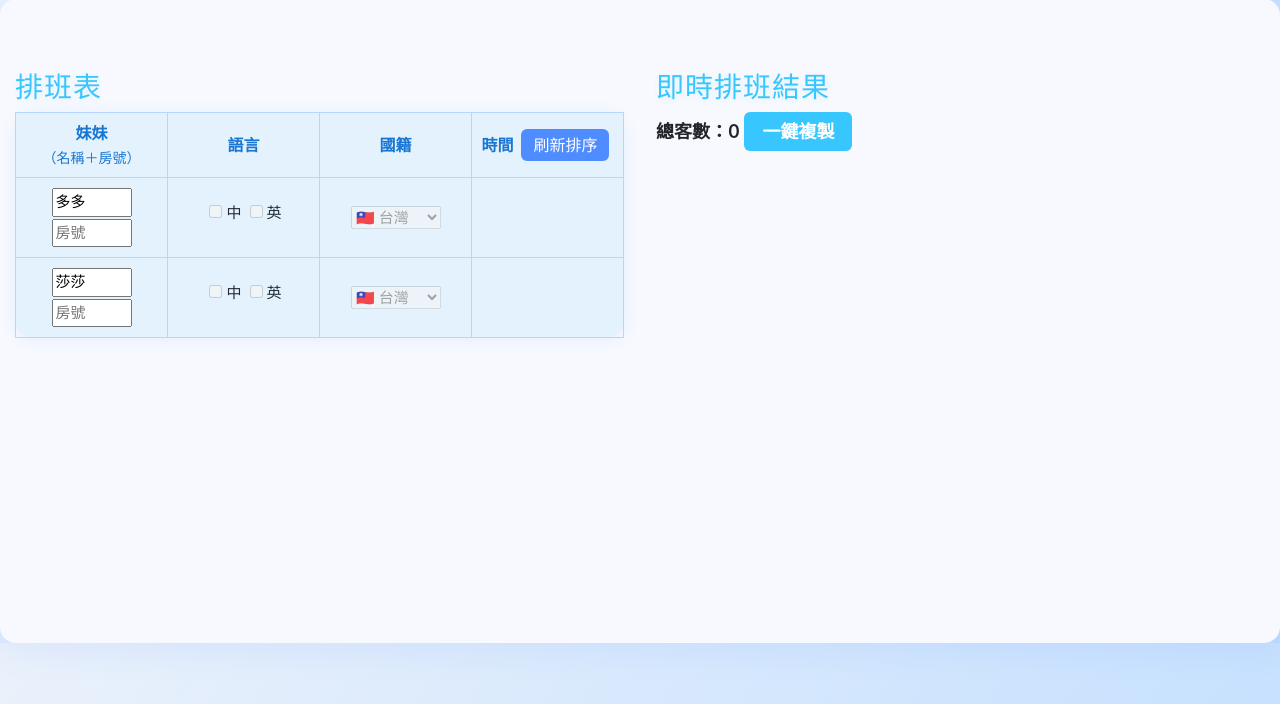
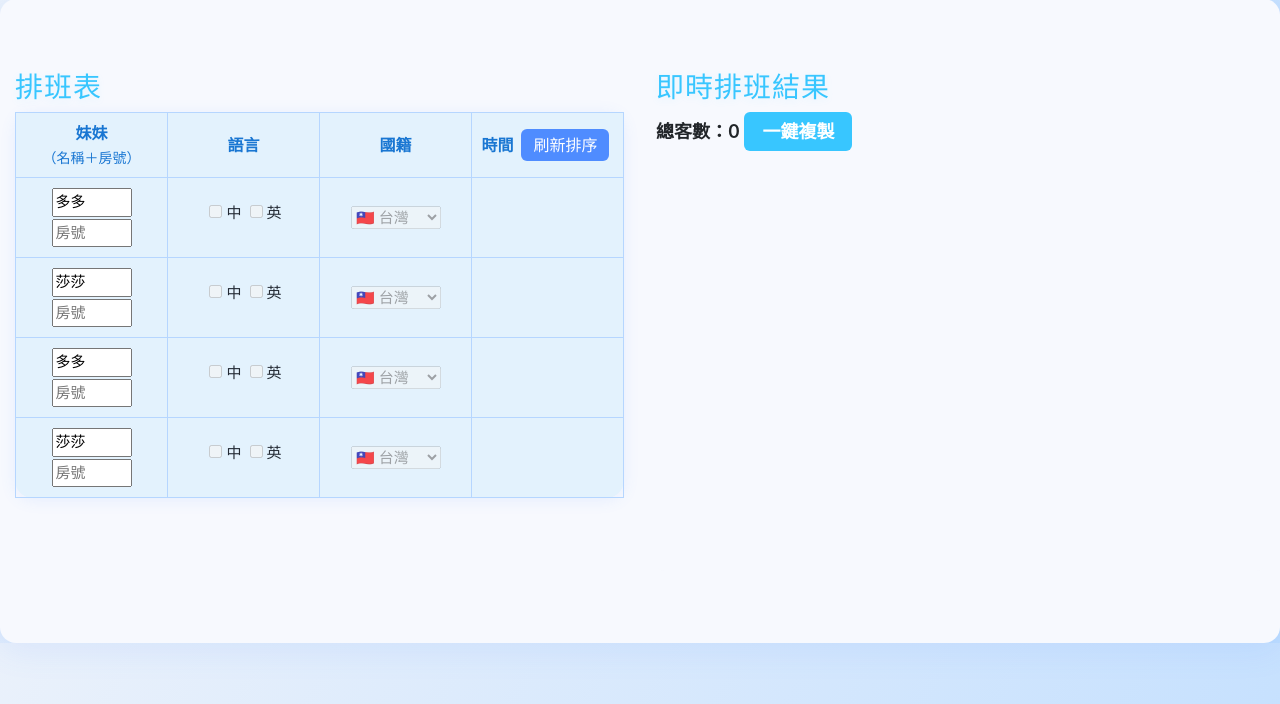
Before and after one commit to Suan0503/Test_Mod, a Flask app: page /schedule in a window 1280 px wide. Shown: the part 96-800 px from the top of the page. Run offline with Flask 3, Linux system fonts and the light colour scheme; the visitor is signed in with stand-in values (Sample User, id 1); data that the repository does not hold is empty; parts of the project's set-up code (start-up, migrations or seed data) failed here and were passed over.

Commit message:
Update schedule.html

```diff
--- a/templates/schedule.html
+++ b/templates/schedule.html
@@ -28,6 +28,34 @@
             <button class="sort-time-btn" onclick="sortAllTimes()">刷新排序</button>
           </th>
         </tr>
+      </thead>
+      <tbody id="girl-rows">
+        {% for girl in ['多多', '莎莎'] %}
+        <tr>
+          <td>
+            <input type="text" class="girl-name" value="{{ girl }}" placeholder="名稱" {% if not can_edit %}readonly{% endif %}>
+            <input type="text" class="room-input" placeholder="房號" {% if not can_edit %}readonly{% endif %}>
+          </td>
+          <td>
+            <label><input type="checkbox" class="lang-check" value="zh" {% if not can_edit %}disabled{% endif %}>中</label>
+            <label><input type="checkbox" class="lang-check" value="en" {% if not can_edit %}disabled{% endif %}>英</label>
+          </td>
+          <td>
+            <select class="nation-select" style="width:90px;" {% if not can_edit %}disabled{% endif %}>
+              <option value="tw">🇹🇼 台灣</option>
+              <option value="vn">🇻🇳 越南</option>
+              <option value="th">🇹🇭 泰國</option>
+              <option value="id">🇮🇩 印尼</option>
+            </select>
+          </td>
+          <td>
+            <div class="times-list"></div>
+            {% if can_edit %}
+            <button class="add-time-btn" onclick="addTimeRow(this)">新增時段</button>
+            {% endif %}
+          </td>
+        </tr>
+        {% endfor %}
       </thead>
       <tbody id="girl-rows">
         {% for girl in ['多多', '莎莎'] %}
@@ -95,6 +123,22 @@ function getTodayStr() {
   return `${y}-${m}-${day} 星期${week} 預約表`;
 }
 const canEdit = {{ can_edit|tojson }};
+
+// 多人同步：載入時自動 fetch 最新班表
+function fetchAndUpdateSchedule() {
+  fetch('/api/schedule').then(r=>r.json()).then(data=>{
+    if(data && Object.keys(data).length) {
+      loadScheduleFromServer(data);
+    } else {
+      loadScheduleFromStorage();
+    }
+  });
+}
+window.addEventListener('DOMContentLoaded',()=>{
+  fetchAndUpdateSchedule();
+  autoSaveSchedule();
+  setInterval(fetchAndUpdateSchedule, 10000); // 每 10 秒自動更新
+});
 
 // 多人同步：載入時自動 fetch 最新班表
 window.addEventListener('DOMContentLoaded',()=>{
@@ -598,7 +642,8 @@ function copyScheduleResult() {
   }
 }
 
-// ...existing code...
+// 暫存 key
+const SCHEDULE_KEY = 'schedule_temp_v1';
 
 function saveScheduleToStorage() {
   const tbody = document.getElementById('girl-rows');
```
